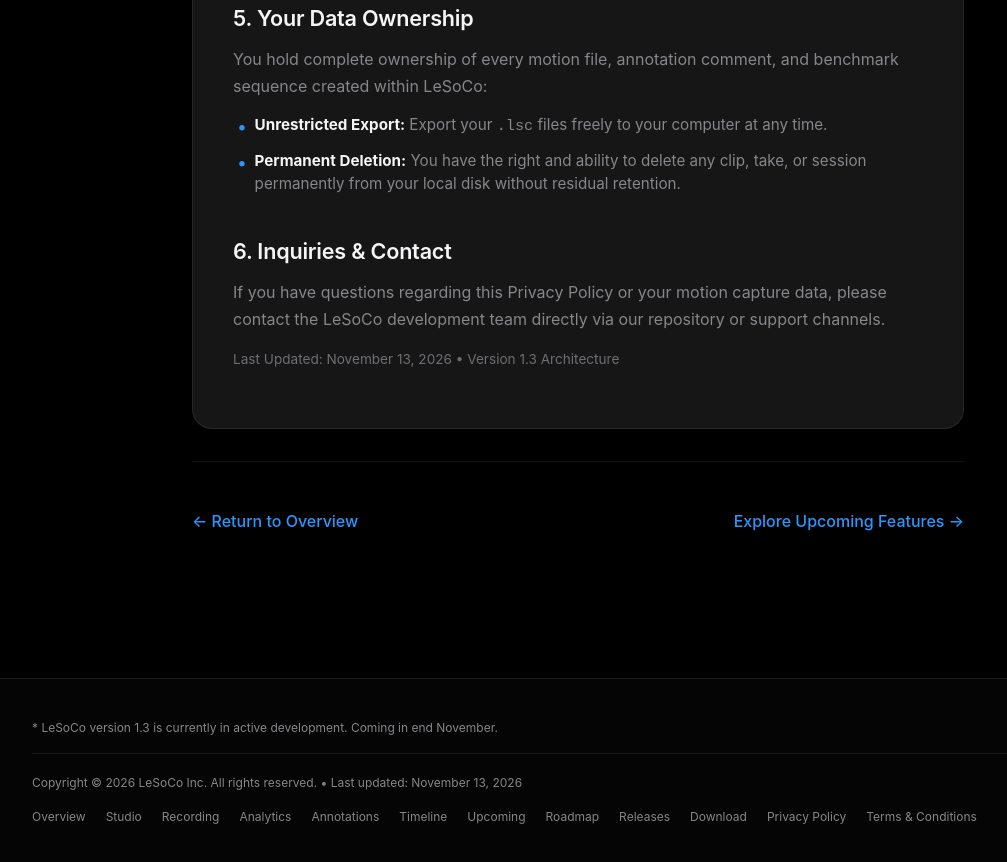
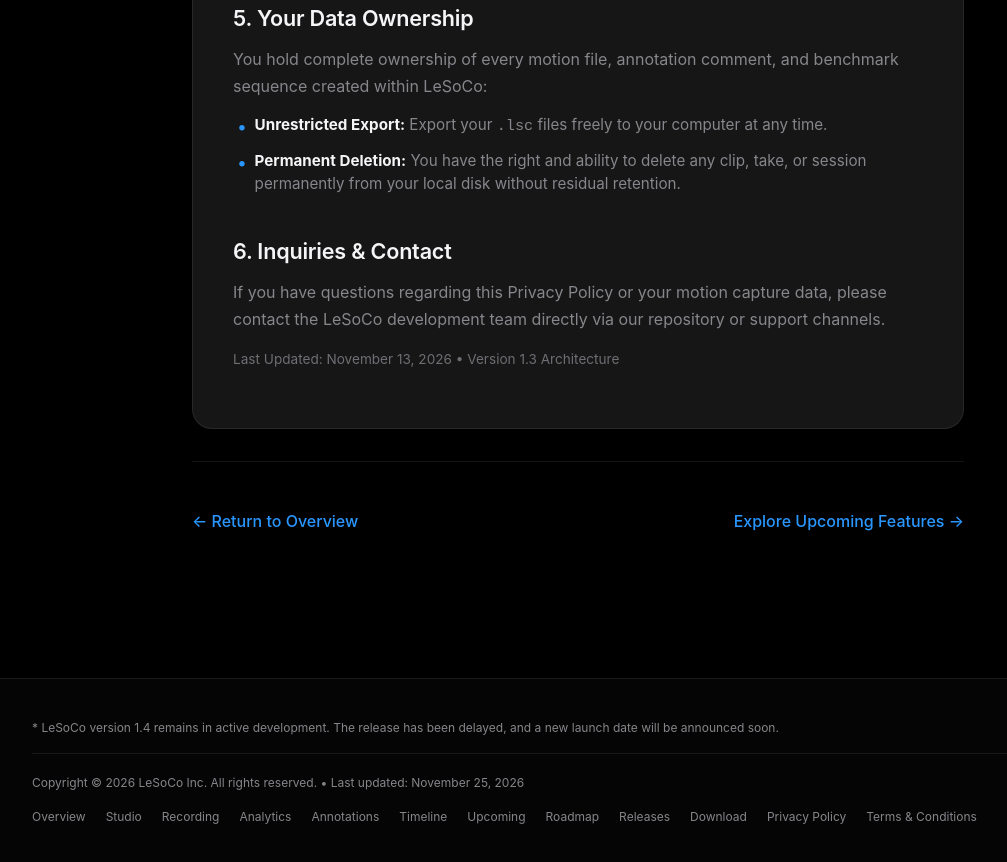
Before and after one commit to sniffuntidypond/LeSoCo-Website, a plain HTML site: page privacy.html in a window 1280 px wide. Shown: the part 1695-2557 px from the top of the page, without its empty margins (62-1069 px from the left). Drawn offline with Linux system fonts and the light colour scheme.

Commit message:
Update privacy.html

```diff
--- a/privacy.html
+++ b/privacy.html
@@ -239,10 +239,10 @@
   <footer class="apple-footer">
     <div class="apple-container">
       <div class="apple-footer-note">
-        * LeSoCo version 1.3 is currently in active development. Coming in end November.
+        * LeSoCo version 1.4 remains in active development. The release has been delayed, and a new launch date will be announced soon.
       </div>
       <div class="apple-footer-bottom">
-        <div>Copyright &copy; <span id="year"></span> LeSoCo Inc. All rights reserved. &bull; Last updated: November 13, 2026</div>
+        <div>Copyright &copy; <span id="year"></span> LeSoCo Inc. All rights reserved. &bull; Last updated: November 25, 2026</div>
         <div class="apple-footer-links">
           <a href="index.html">Overview</a>
           <a href="studio.html">Studio</a>
```
